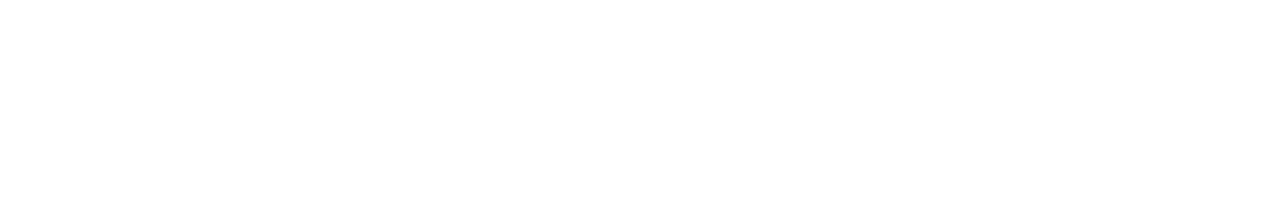
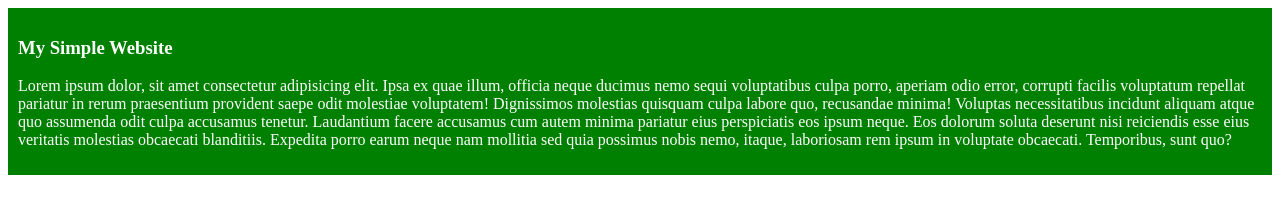
Before and after one commit to md-musaddik/my-simple-website, a plain HTML site: page index.html in a window 1280 px wide. Drawn offline with Linux system fonts and the light colour scheme.

Commit message:
Started to editing

```diff
--- a/index.html
+++ b/index.html
@@ -4,8 +4,12 @@
     <meta charset="UTF-8">
     <meta name="viewport" content="width=device-width, initial-scale=1.0">
     <title>My Simple Website</title>
+    <link rel="stylesheet" href="styles/style.css">
 </head>
 <body>
-
+    <div>
+        <h3>My Simple Website</h3>
+        <p>Lorem ipsum dolor, sit amet consectetur adipisicing elit. Ipsa ex quae illum, officia neque ducimus nemo sequi voluptatibus culpa porro, aperiam odio error, corrupti facilis voluptatum repellat pariatur in rerum praesentium provident saepe odit molestiae voluptatem! Dignissimos molestias quisquam culpa labore quo, recusandae minima! Voluptas necessitatibus incidunt aliquam atque quo assumenda odit culpa accusamus tenetur. Laudantium facere accusamus cum autem minima pariatur eius perspiciatis eos ipsum neque. Eos dolorum soluta deserunt nisi reiciendis esse eius veritatis molestias obcaecati blanditiis. Expedita porro earum neque nam mollitia sed quia possimus nobis nemo, itaque, laboriosam rem ipsum in voluptate obcaecati. Temporibus, sunt quo?</p>
+    </div>
 </body>
 </html>
--- /dev/null
+++ b/styles/style.css
@@ -0,0 +1,4 @@
+div{background-color: green;
+    padding:10px;
+    color:white;
+}
```
